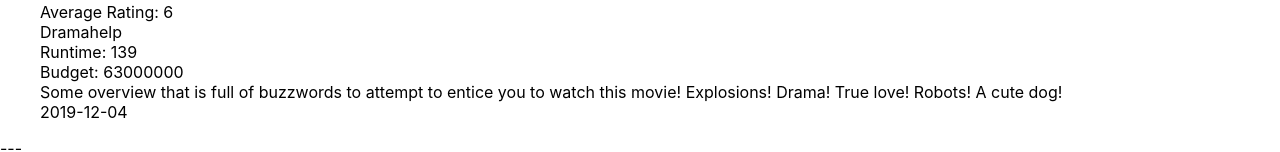
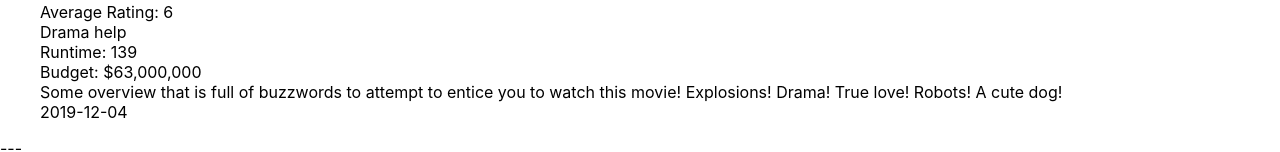
Before and after one commit to moth-dust/RT-Zach-Gwyneth, a React (Create React App) app: page / in a window 1280 px wide. Shown: the part 368-520 px from the top of the page. Built offline with nearby package versions, Linux system fonts and the light colour scheme.

Commit message:
feat: Will turn budget and genres into components that format the info.

```diff
--- /dev/null
+++ b/src/Moviedetails/Budget.js
@@ -0,0 +1,6 @@
+
+function Budget({budget}){
+const currency = new Intl.NumberFormat('en-US')
+    return (<li>Budget: ${currency.format(budget)}</li>)
+}
+export default Budget;
--- /dev/null
+++ b/src/Moviedetails/Genres.js
@@ -0,0 +1,8 @@
+function Genres({genres}){
+    const genresString = genres.reduce((genreString, genre) =>{
+        genreString+= ` ${genre}`
+        return genreString
+    },'')
+    return (<li className='bold'>{genresString}</li>)
+}
+export default Genres;
--- a/src/Moviedetails/Moviedetails.js
+++ b/src/Moviedetails/Moviedetails.js
@@ -1,7 +1,8 @@
+import Budget from './Budget'
+import Genres from './Genres'
 import './Moviedetails.css'
 function Moviedetails({updateId, movie}){
     const _movie = movie.movieDetail.movie
-    console.log(_movie)
     return(
     <article className="movie-details">
         <button id='0' className="exit" onClick={()=>{updateId(0)}}>Back</button>
@@ -10,53 +11,13 @@ function Moviedetails({updateId, movie}){
             <li className='title' aria-label='movie-title'>{_movie.title}</li>
             <li>{_movie.tagline}</li>
             <li className='bold'>Average Rating: {_movie.average_rating}</li>
-            <li className='bold'>{_movie.genres}</li>
+            <Genres genres= {_movie.genres}/>
             <li>Runtime: {_movie.runtime}</li>
-            <li>Budget: {_movie.budget}</li>
+            <Budget budget= {_movie.budget}/>
             <li>{_movie.overview}</li>
             <li>{_movie.release_date}</li>
         </ul>
     </article>)
-}
+};
 
 export default Moviedetails
-/* average_rating
-:
-6
-backdrop_path
-:
-"https://image.tmdb.org/t/p/original//oazPqs1z78LcIOFslbKtJLGlueo.jpg"
-budget
-:
-63000000
-genres
-:
-['Drama']
-id
-:
-1
-overview
-:
-"Some overview that is full of buzzwords to attempt to entice you to watch this movie! Explosions! Drama! True love! Robots! A cute dog!"
-poster_path
-:
-"https://image.tmdb.org/t/p/original//7G2VvG1lU8q758uOqU6z2Ds0qpA.jpg"
-release_date
-:
-"2019-12-04"
-revenue
-:
-100853753
-runtime
-:
-139
-tagline
-:
-"It's a movie!"
-title
-:
-"Fake Movie Title"
-[[Prototype]]
-:
-Object
-*/
```
